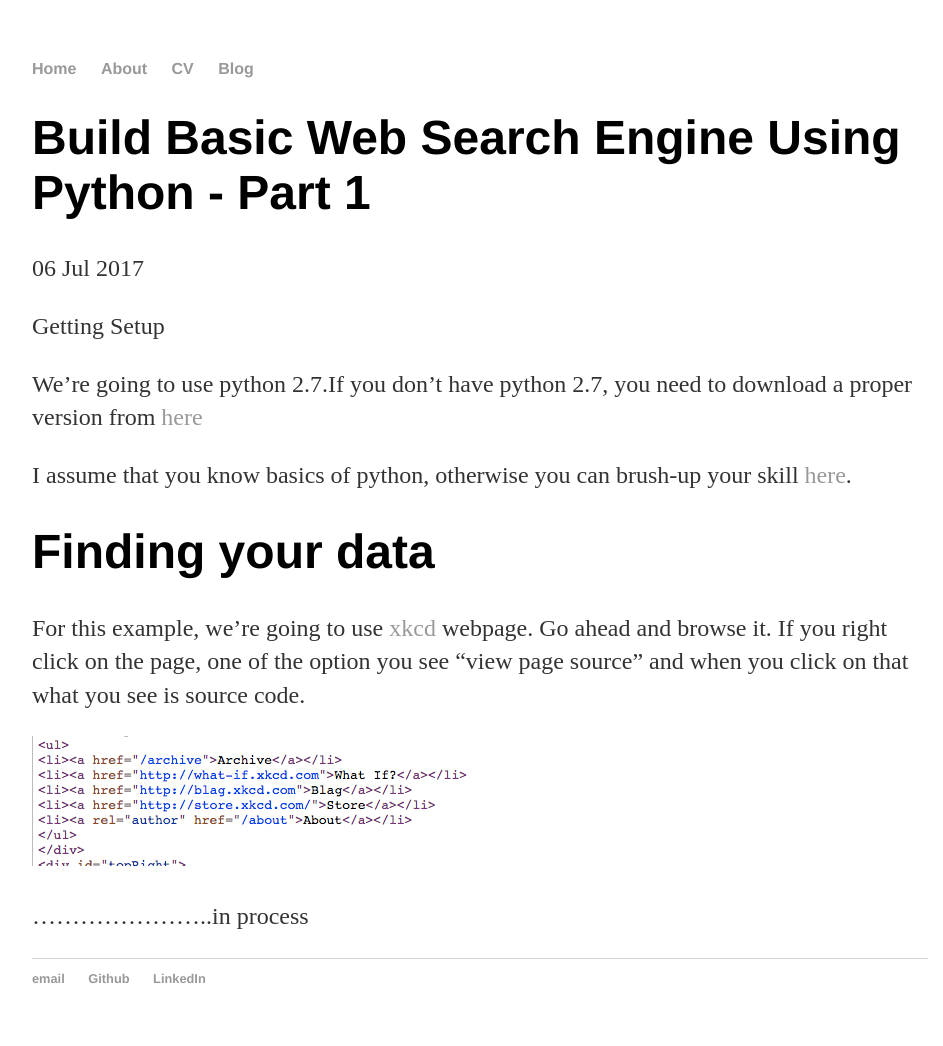
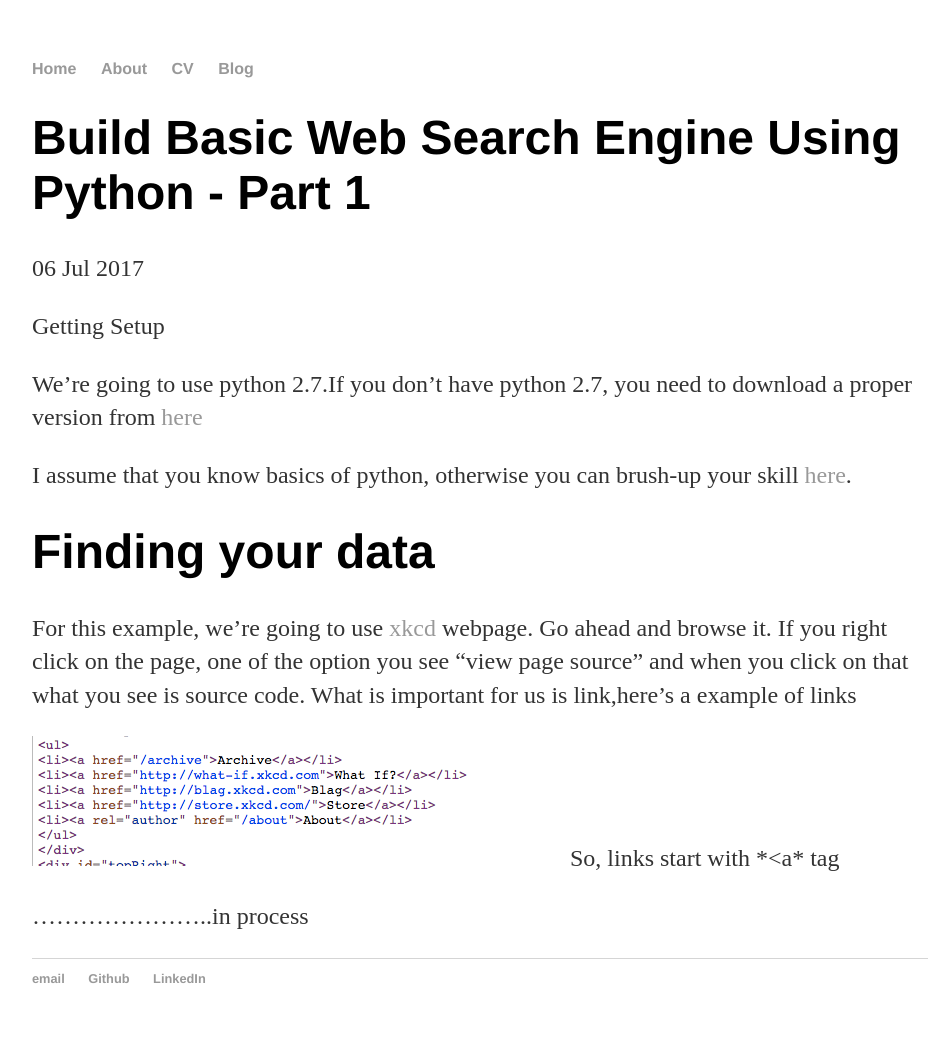
Before and after one commit to summii/summii.github.io, a Jekyll site: the page built from _posts/2017-07-06-search-engine-with-python.md, in a window 1280 px wide. Shown: the whole page, without its empty margins (160-1103 px from the left). Built offline with Jekyll 4.4.1, drawn with Linux system fonts in a browser that asks for light colours.

Commit message:
Update 2017-07-06-search-engine-with-python.md

```diff
--- a/_posts/2017-07-06-search-engine-with-python.md
+++ b/_posts/2017-07-06-search-engine-with-python.md
@@ -12,9 +12,10 @@ I assume that you know basics of python, otherwise you can brush-up your skill [
 
 # Finding your data
 
-For this example, we're going to use [xkcd](https://xkcd.com/353/) webpage. Go ahead and browse it. If you right click on the page, one of the option you see "view page source" and when you click on that what you see is source code.
+For this example, we're going to use [xkcd](https://xkcd.com/353/) webpage. Go ahead and browse it. If you right click on the page, one of the option you see "view page source" and when you click on that what you see is source code. What is important for us is link,here's a example of links
 
-![alt text](/img/link.png "screenshot")
+![alt text](/img/link.png "xkcd page source")
+So, links start with \*<a\* tag
 
 
 
```
